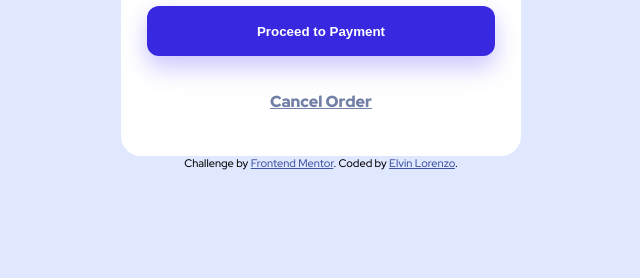
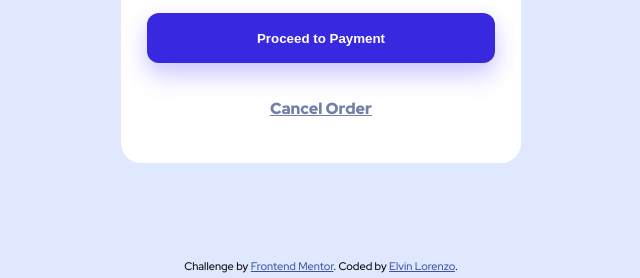
Before and after one commit to Haciellp/order-summary-component, a plain HTML site: page index.html in a window 1280 px wide. Shown: the part 522-800 px from the top of the page, without its empty margins (319-959 px from the left). Drawn offline with Linux system fonts and the light colour scheme.

Commit message:
Update style.css

```diff
--- a/style.css
+++ b/style.css
@@ -23,7 +23,7 @@ body{
     justify-content: center;
     align-items: center;
     display: flex;
-    height: 100vh;
+    min-height: 100vh;
     width: 100vw;
 }
 .main_container{
@@ -133,6 +133,7 @@ p{
     text-decoration: none;
 }
 .attribution {
+    margin-top: 2rem;
     font-size: 11px;
     text-align: center;
 }
@@ -148,6 +149,14 @@ p{
         max-height: 645px;
     }
     body{
-        background-image: url(./images/pattern-background-desktop.svg);
+        background-image: url(./images/);
     }
 }
+@media screen and (min-width: 576px) and (min-height: 760px){
+
+    .attribution {
+        position: fixed;
+        bottom: 0.325rem;
+        width: 100%;
+    }
+}
```
